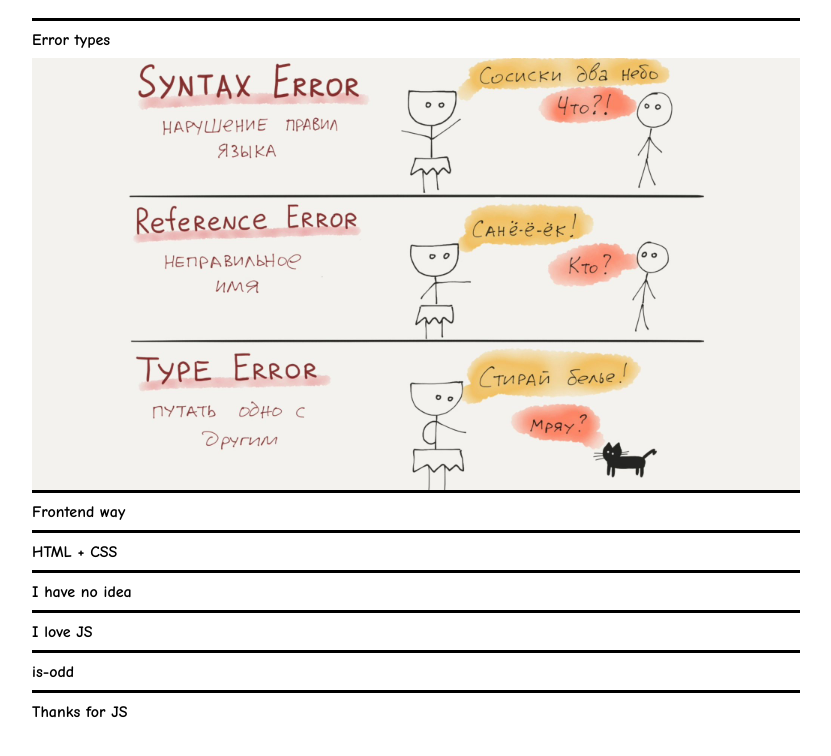
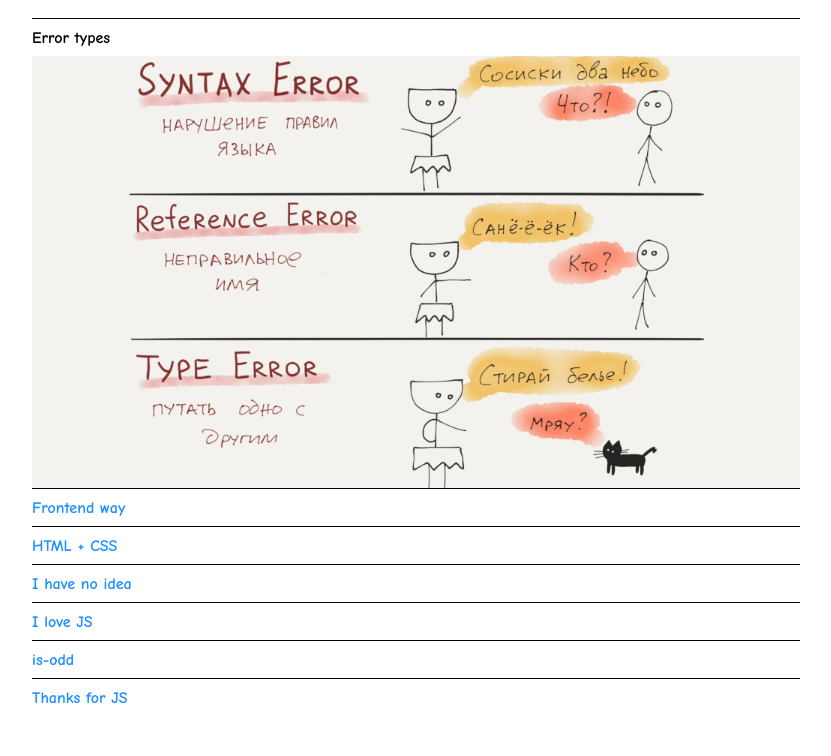
Before and after one commit to Lyrklif/cssBayan, a plain HTML site: page cssBayan/index.html in a window 1280 px wide. Shown: the part 152-908 px from the top of the page, without its empty margins (224-1055 px from the left). Drawn offline with Linux system fonts and the light colour scheme.

Commit message:
feat: add hover color (Sun, Mar 12, 2023 03:51:10 PM)

```diff
--- a/cssBayan/styles.css
+++ b/cssBayan/styles.css
@@ -4,6 +4,7 @@
   --image-height: 90vh;
   --content-width: 50rem;
   --transition-delay: 0.5s;
+  --primary-color: dodgerblue;
 }
 
 * {
@@ -22,9 +23,12 @@
   display: flex;
   justify-content: space-between;
   align-items: center;
-  border-top: 0.2rem solid black;
+  border-top: 0.1rem solid black;
   font-weight: 700;
   cursor: pointer;
+  color: var(--primary-color);
+  user-select: none;
+  transition: color var(--transition-delay);
 }
 
 .accordion__icon {
@@ -64,6 +68,10 @@
   transform: rotate(45deg);
 }
 
+.accordion__input:checked ~ .accordion__header {
+  color: inherit;
+}
+
 .accordion__input:checked ~ .accordion__body {
   max-height: var(--image-height);
   transform: scale(1);
@@ -72,6 +80,10 @@
 @media (hover: hover) {
   .accordion-list:hover .accordion__icon {
     opacity: 1;
+  }
+
+  .accordion-list:hover .accordion__header {
+    color: inherit;
   }
 
   .accordion:hover .accordion__icon {
```
